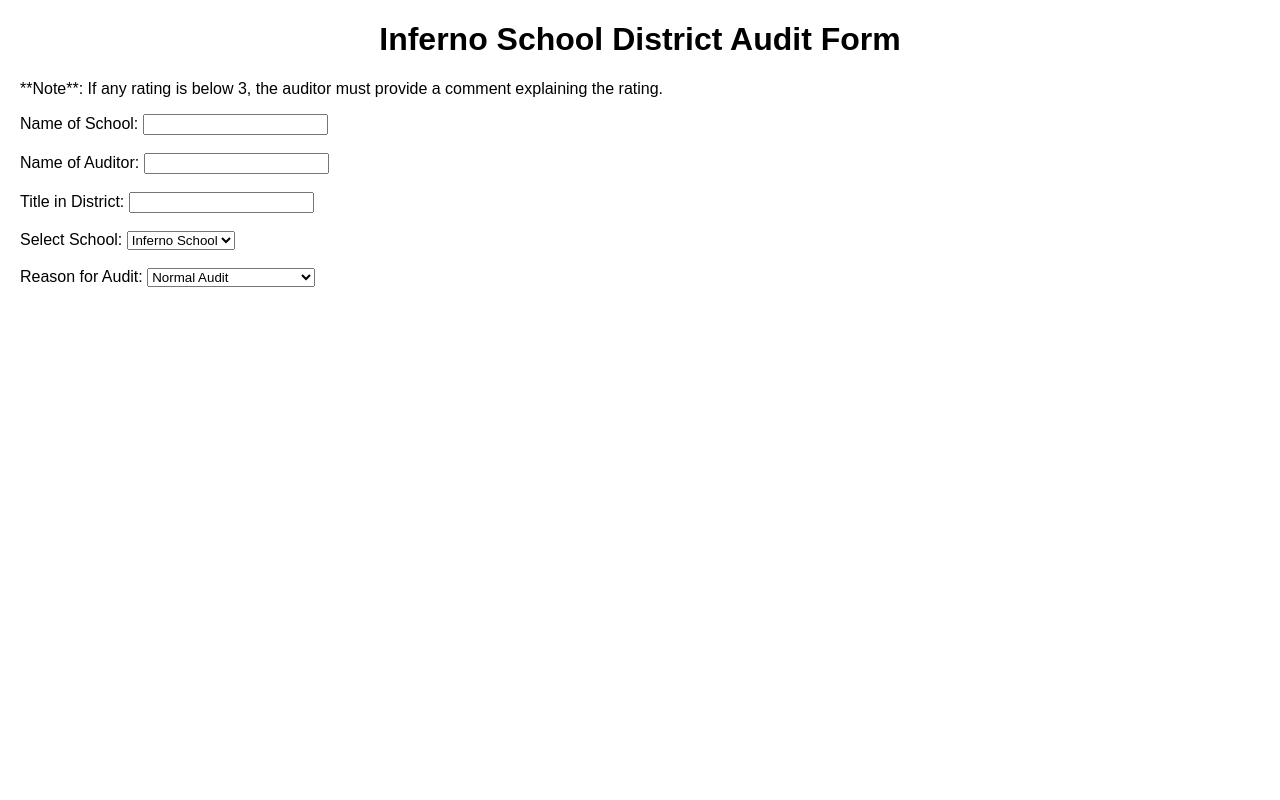
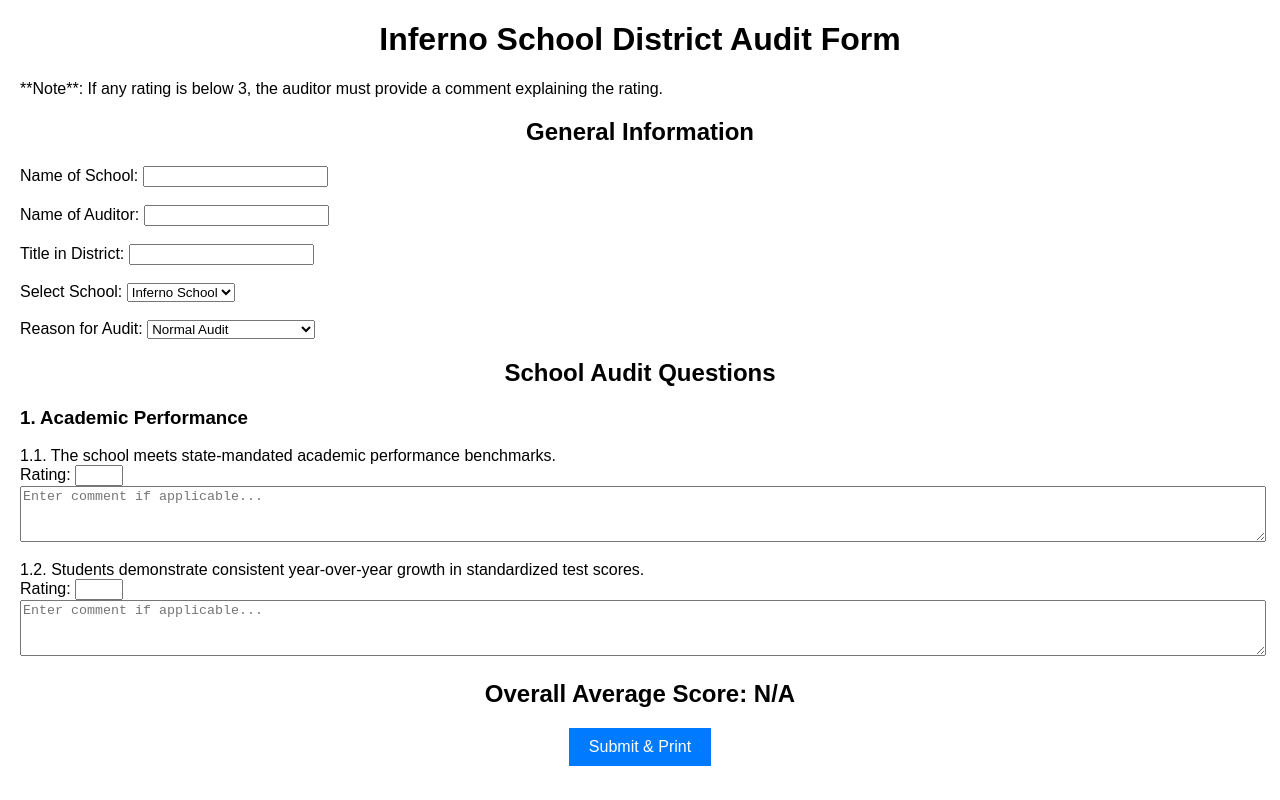
Before and after one commit to jafernz2/school-audit-form, a plain HTML site: page index.html in a window 1280 px wide. Drawn offline with Linux system fonts and the light colour scheme.

Commit message:
Update index.html

```diff
--- a/index.html
+++ b/index.html
@@ -5,7 +5,6 @@
     <meta name="viewport" content="width=device-width, initial-scale=1.0">
     <title>Inferno School District Audit Form</title>
     <style>
-        /* Add basic styling here */
         body {
             font-family: Arial, sans-serif;
             margin: 20px;
@@ -17,7 +16,7 @@
             margin-bottom: 20px;
         }
         .question {
-            margin-bottom: 10px;
+            margin-bottom: 15px;
         }
         .required-comment {
             display: none;
@@ -41,6 +40,10 @@
         .submit-button:hover {
             background-color: #0056b3;
         }
+        textarea {
+            width: 100%;
+            height: 50px;
+        }
     </style>
 </head>
 <body>
@@ -50,6 +53,7 @@
     <form id="audit-form">
         <!-- General Information Section -->
         <div class="section">
+            <h2>General Information</h2>
             <label for="school-name">Name of School:</label>
             <input type="text" id="school-name" name="school-name" required><br><br>
 
@@ -72,6 +76,59 @@
                 <option value="Administration Use Audit">Administration Use Audit</option>
             </select>
         </div>
+
+        <!-- Audit Questions -->
+        <div class="section">
+            <h2>School Audit Questions</h2>
+            <!-- Academic Performance -->
+            <h3>1. Academic Performance</h3>
+            <div class="question">
+                <label>1.1. The school meets state-mandated academic performance benchmarks.</label><br>
+                Rating: <input type="number" class="rating" min="1" max="5" required>
+                <textarea class="comment" placeholder="Enter comment if applicable..."></textarea>
+            </div>
+
+            <div class="question">
+                <label>1.2. Students demonstrate consistent year-over-year growth in standardized test scores.</label><br>
+                Rating: <input type="number" class="rating" min="1" max="5" required>
+                <textarea class="comment" placeholder="Enter comment if applicable..."></textarea>
+            </div>
+
+            <!-- Repeat the structure for all questions -->
+
+        </div>
+
+        <div id="average-score" class="section">
+            <h2>Overall Average Score: <span id="score-display">N/A</span></h2>
+        </div>
+
+        <button type="button" class="submit-button" onclick="submitForm()">Submit & Print</button>
     </form>
+
+    <script>
+        document.querySelectorAll(".rating").forEach((rating) => {
+            rating.addEventListener("input", (event) => {
+                const value = parseInt(event.target.value, 10);
+                const commentBox = event.target.nextElementSibling;
+                if (value < 3) {
+                    commentBox.style.display = "block";
+                } else {
+                    commentBox.style.display = "none";
+                }
+            });
+        });
+
+        function calculateAverage() {
+            const ratings = Array.from(document.querySelectorAll(".rating"));
+            const totalRatings = ratings.reduce((sum, rating) => sum + (parseInt(rating.value, 10) || 0), 0);
+            const average = (totalRatings / ratings.length).toFixed(2);
+            document.getElementById("score-display").innerText = isNaN(average) ? "N/A" : average;
+        }
+
+        function submitForm() {
+            calculateAverage();
+            window.print();
+        }
+    </script>
 </body>
 </html>
```
